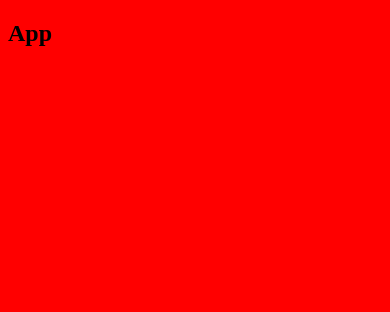
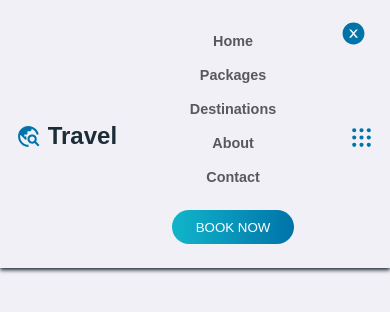
Before and after one commit to MihaelaNaidin040696/travel-app, a React (Create React App) app: page / in a window 390 px wide. Shown: the top 312 px of the page. Built offline with nearby package versions, Linux system fonts and the light colour scheme.

Commit message:
create components and style navbar component

```diff
--- a/package.json
+++ b/package.json
@@ -8,6 +8,7 @@
     "@testing-library/user-event": "^13.5.0",
     "react": "^18.2.0",
     "react-dom": "^18.2.0",
+    "react-icons": "^4.7.1",
     "react-scripts": "5.0.1",
     "web-vitals": "^2.1.4"
   },
--- a/src/App.css
+++ b/src/App.css
@@ -1,3 +1,83 @@
+* {
+    padding: 0;
+    margin: 0;
+    box-sizing: border-box;
+    font-family: 'Poppins', sans-serif;
+}
+
+:root {
+    --PrimaryColor: hsl(199, 100%, 33%);
+    --SecondaryColor: hsl(187, 85%, 43%);
+    --gradinetColor: linear-gradient(to right, hsl(187, 85%, 43%), hsl(199, 100%, 33%));
+    --whiteColor: hsl(0, 0%, 100%);
+    --blackColor: hsl(201, 33%, 16%);
+    --textColor: hsl(240, 4%, 36%);
+    --whiteColorDeam: hsl(0, 0%, 93%);
+    --greyText: rgb(190, 190, 190);
+    --inputColor: rgb(239, 239, 239);
+    --bodyColor: rgb(240, 240, 246);
+    --cardBG: rgb(225, 225, 235);
+}
+
+a {
+    text-decoration: none;
+}
+
+li {
+    list-style: none;
+}
+
+.section {
+    padding: 4rem 0 2rem;
+}
+
+.container {
+    padding-left: 1.5rem;
+    padding-right: 1.5rem;
+}
+
+.icon {
+    font-size: 2rem;
+    cursor: pointer;
+}
+
+.flex {
+    display: flex;
+    align-items: center;
+}
+
+.grid {
+    display: grid;
+    align-items: center;
+}
+
+.btn {
+    padding: .6rem 1.5rem;
+    background: var(--gradinetColor);
+    border-radius: 3rem;
+    border: none;
+    outline: none;
+    cursor: pointer;
+}
+
+.btn a {
+    color: var(--whiteColor);
+    font-weight: 500;
+}
+
+.btn:hover {
+    background: var(--SecondaryColor);
+}
+
+img, video {
+    width: 100%;
+    height: auto;
+}
+
+input {
+    font-size: 100%;
+}
+
 body {
-    background: red;
+    background: var(--bodyColor);
 }
--- a/src/App.js
+++ b/src/App.js
@@ -1,9 +1,18 @@
 import React from "react";
 import './App.css';
+import Navbar from "./Components/Navbar/Navbar";
+import Home from "./Components/Home/Home";
+import Main from "./Components/Main/Main";
+import Footer from "./Components/Footer/Footer";
 
 const App = () => {
     return (
-        <h2>App</h2>
+        <>
+            <Navbar/>
+            {/*<Home />*/}
+            {/*<Main />*/}
+            {/*<Footer />*/}
+        </>
     )
 }
 
--- /dev/null
+++ b/src/Components/Footer/Footer.jsx
@@ -0,0 +1,10 @@
+import React from 'react';
+import './footer.css';
+
+const Footer = () => {
+    return (
+        <div>Footer</div>
+    );
+}
+
+export default Footer;
--- /dev/null
+++ b/src/Components/Home/Home.jsx
@@ -0,0 +1,10 @@
+import React from 'react';
+import './home.css';
+
+const Home = () => {
+    return (
+        <div>Home</div>
+    );
+}
+
+export default Home;
--- /dev/null
+++ b/src/Components/Main/Main.jsx
@@ -0,0 +1,10 @@
+import React from 'react';
+import './main.css';
+
+const Main = () => {
+    return (
+        <div>Main</div>
+    );
+}
+
+export default Main;
--- /dev/null
+++ b/src/Components/Navbar/Navbar.jsx
@@ -0,0 +1,63 @@
+import React, {useState} from 'react';
+import './navbar.css';
+import {MdOutlineTravelExplore} from 'react-icons/md';
+import {AiFillCloseCircle} from 'react-icons/ai';
+import {TbGridDots} from "react-icons/tb";
+
+const Navbar = () => {
+    const [active, setActive] = useState('navbar');
+    const showNav = () => {
+        setActive('navBar activeNavbar');
+    }
+
+    const removeNav = () => {
+        setActive('navBar');
+    }
+
+    return (
+        <section className='navBarSection'>
+            <header className="header flex">
+
+                <div className="logoDiv">
+                    <a href="#" className="logo flex">
+                        <h1><MdOutlineTravelExplore className='icon'/> Travel</h1>
+                    </a>
+                </div>
+
+                <div className={active}>
+                    <ul className="navLists flex">
+                        <li className="navItem">
+                            <a href="#" className="navLink">Home</a>
+                        </li>
+                        <li className="navItem">
+                            <a href="#" className="navLink">Packages</a>
+                        </li>
+                        <li className="navItem">
+                            <a href="#" className="navLink">Destinations</a>
+                        </li>
+                        <li className="navItem">
+                            <a href="#" className="navLink">About</a>
+                        </li>
+                        <li className="navItem">
+                            <a href="#" className="navLink">Contact</a>
+                        </li>
+                        <button className='btn'>
+                            <a href="#">BOOK NOW</a>
+                        </button>
+                    </ul>
+
+                    <div onClick={removeNav} className="closeNavbar">
+                        <AiFillCloseCircle className="icon"/>
+                    </div>
+                </div>
+
+                <div onClick={showNav} className="toggleNavbar">
+                    <TbGridDots className='icon'/>
+                </div>
+
+            </header>
+        </section>
+    );
+}
+
+export default Navbar;
--- /dev/null
+++ b/src/Components/Navbar/navbar.css
@@ -0,0 +1,98 @@
+.header {
+    position: fixed;
+    display: flex;
+    align-items: center;
+    justify-content: space-between;
+    backdrop-filter: var(--whiteColorDeam);
+    width: 100%;
+    padding: 1rem;
+    z-index: 1000;
+    box-shadow: 0 2px 4px rgba(2, 15, 29, 0.904);
+}
+
+.logo {
+    color: var(--blackColor);
+    font-weight: 600;
+    cursor: pointer;
+    align-items: center;
+    justify-content: center;
+}
+
+.icon {
+    font-size: 25px;
+    color: var(--PrimaryColor);
+    transform: translateY(5px);
+}
+
+.toggleNavbar .icon {
+    font-size: 25px;
+    color: var(--PrimaryColor);
+}
+
+.toggleNavbar .icon:hover {
+    color: var(--SecondaryColor);
+}
+
+@media screen and (max-width: 768px) {
+    .navBar {
+        position: absolute;
+        background: var(--whiteColorDeam);
+        height: max-content;
+        width: 80%;
+        border-radius: 1rem;
+        top: -500rem;
+        left: 50%;
+        padding: 1rem;
+        transform: translate(-50%);
+        z-index: 2000;
+        box-shadow: 0 2px 4px rgba(2, 15, 29, 0.904);
+        transition: .5s ease-in-out;
+    }
+
+    .activeNavbar {
+        top: 7rem;
+    }
+
+    .navLists {
+        flex-direction: column;
+        justify-content: center;
+        width: 100%;
+        margin: auto;
+        padding: .5rem 0;
+    }
+
+    .navItem {
+        padding: .5rem 0;
+    }
+
+    .navLink {
+        color: var(--textColor);
+        font-size: .9rem;
+        font-weight: 600;
+    }
+
+    .navLink:hover {
+        color: var(--PrimaryColor);
+    }
+
+    .btn {
+        margin-top: 1rem;
+    }
+
+    a {
+        font-weight: 600;
+        color: var(--whiteColor);
+    }
+
+    .closeNavbar {
+        position: absolute;
+        top: 1rem;
+        right: 1.5rem;
+        color: var(--PrimaryColor);
+    }
+
+    .closeNavbar:hover {
+        color: var(--SecondaryColor);
+    }
+
+}
```
Also changed, not shown: src/Components/Footer/footer.css (added), src/Components/Home/home.css (added), src/Components/Main/main.css (added), 1 other file (tests, documents, lock files or other folders).
